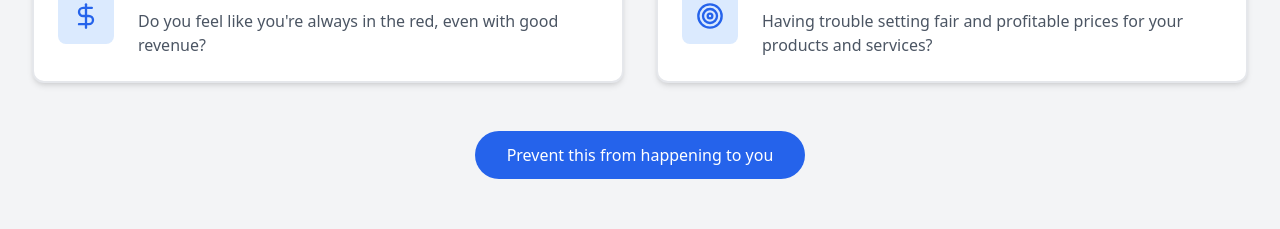
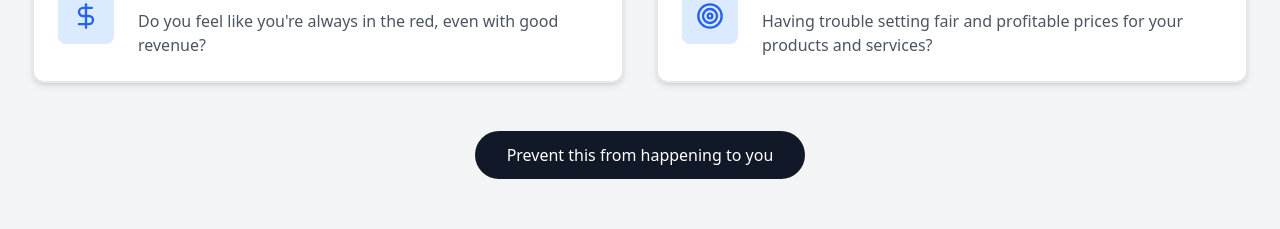
Before and after one commit to Dcadv789/Site2, a React (Vite) app: page / in a window 1280 px wide. Shown: the part 2404-2633 px from the top of the page. Built offline with nearby package versions, Linux system fonts and the light colour scheme.

Commit message:
Commit from Bolt to GitHub

```diff
--- a/src/components/Challenges.tsx
+++ b/src/components/Challenges.tsx
@@ -92,11 +92,11 @@ export function Challenges() {
             initial={false}
             whileHover={{ scale: 1.05 }}
             whileTap={{ scale: 0.95 }}
-            className="inline-block"
+            className="inline-block w-full lg:w-auto"
           >
             <button
               onClick={handleCtaClick}
-              className="bg-blue-600 hover:bg-blue-700 px-8 py-3 rounded-full text-white text-base font-medium transition-all duration-300 hover:shadow-lg"
+              className="bg-blue-600 md:bg-gray-900 md:hover:bg-blue-600 px-8 py-3 rounded-full text-white text-base font-medium transition-all duration-300 w-full lg:w-auto"
             >
               {t('challenges.cta')}
             </button>
--- a/src/components/Contact.tsx
+++ b/src/components/Contact.tsx
@@ -148,7 +148,7 @@ export function Contact() {
                 type="submit"
                 whileHover={{ scale: 1.02 }}
                 whileTap={{ scale: 0.98 }}
-                className="w-full bg-blue-600 text-white py-4 px-8 rounded-lg font-medium hover:bg-blue-700 transition-colors duration-200 flex items-center justify-center gap-2"
+                className="w-full bg-blue-600 text-white py-4 px-8 rounded-lg font-medium transition-colors duration-200 flex items-center justify-center gap-2"
               >
                 <Send className="w-5 h-5" />
                 {t('contact.form.submit')}
@@ -355,7 +355,7 @@ export function Contact() {
                 type="submit"
                 whileHover={{ scale: 1.02 }}
                 whileTap={{ scale: 0.98 }}
-                className="w-full bg-blue-600 text-white py-4 px-8 rounded-lg font-medium hover:bg-blue-700 transition-colors duration-200 flex items-center justify-center gap-2"
+                className="w-full bg-gray-900 hover:bg-blue-600 text-white py-4 px-8 rounded-lg font-medium transition-colors duration-200 flex items-center justify-center gap-2"
               >
                 <Send className="w-5 h-5" />
                 {t('contact.form.submit')}
```
